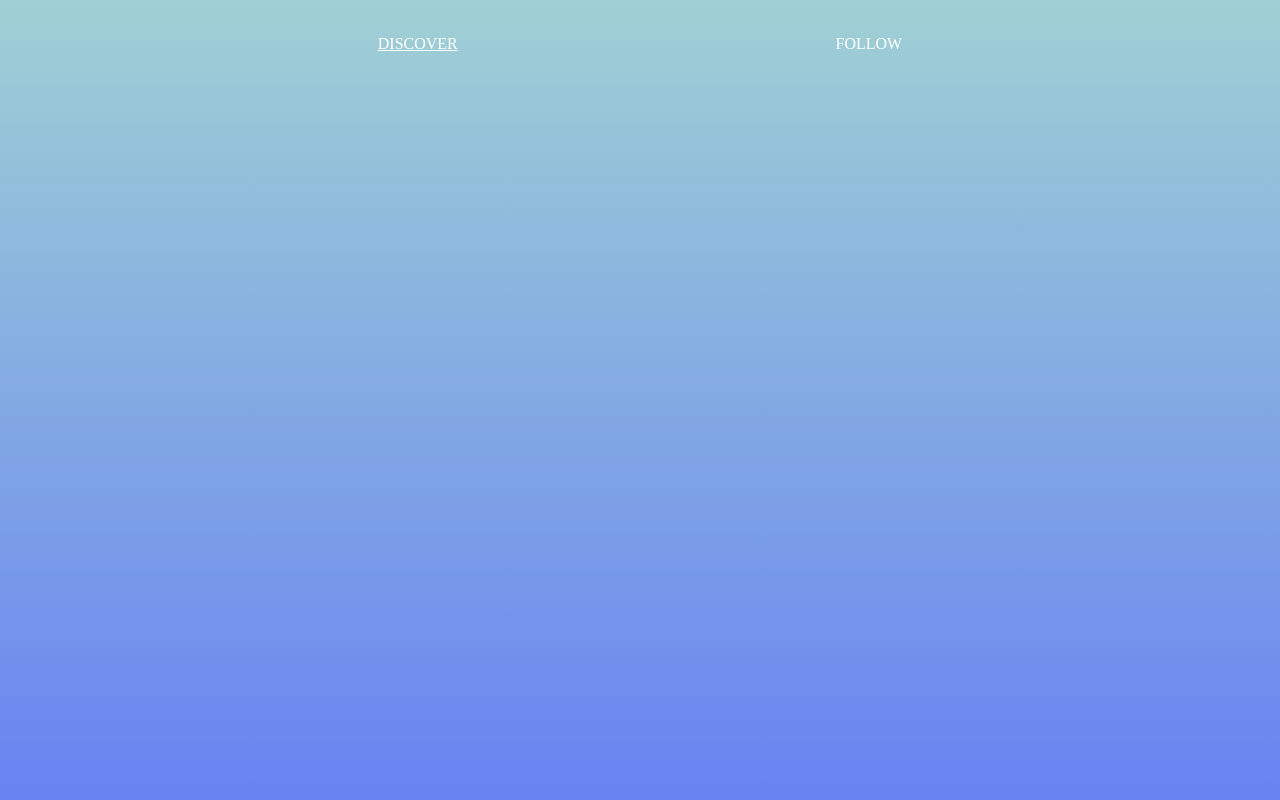
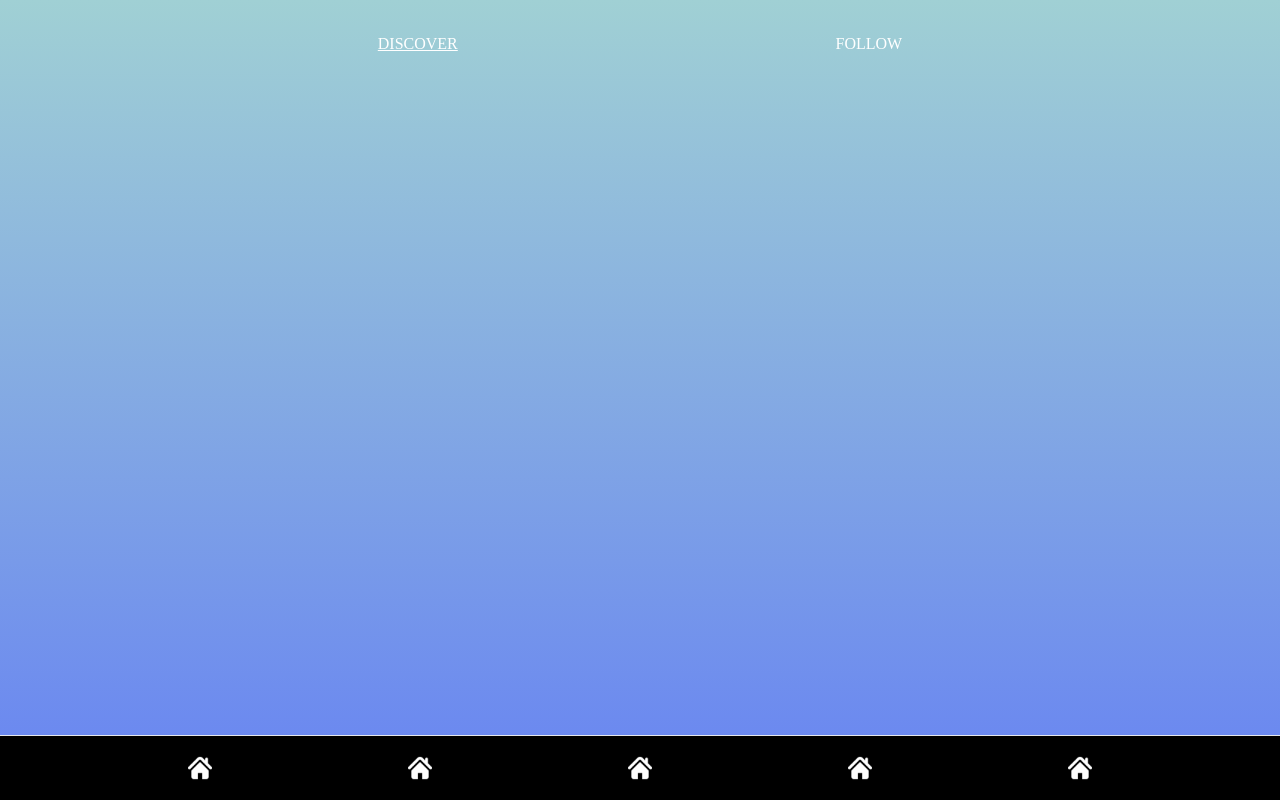
Before and after one commit to virgill-e/app-recette, a Nuxt app: page /home in a window 1280 px wide. Built offline with nearby package versions, Linux system fonts and the light colour scheme.

Commit message:
first view navigation bar

```diff
--- /dev/null
+++ b/app/components/NavBottom.vue
@@ -0,0 +1,21 @@
+<template>
+    <nav class="fixed bottom-0 left-0 right-0 w-full bg-black border-t border-gray-200 shadow-lg">
+        <div class="flex flex-row items-center justify-evenly py-3">
+            <button class="flex flex-col items-center justify-center p-2">
+                <img src="/img/home-icon.png" alt="icon" class="w-6 h-6" />
+            </button>
+            <button class="flex flex-col items-center justify-center p-2">
+                <img src="/img/home-icon.png" alt="icon" class="w-6 h-6" />
+            </button>
+            <button class="flex flex-col items-center justify-center p-2">
+                <img src="/img/home-icon.png" alt="icon" class="w-6 h-6" />
+            </button>
+            <button class="flex flex-col items-center justify-center p-2">
+                <img src="/img/home-icon.png" alt="icon" class="w-6 h-6" />
+            </button>
+            <button class="flex flex-col items-center justify-center p-2">
+                <img src="/img/home-icon.png" alt="icon" class="w-6 h-6" />
+            </button>
+        </div>
+    </nav>
+</template>
--- a/app/pages/home.vue
+++ b/app/pages/home.vue
@@ -1,5 +1,6 @@
 <template>
-    <div class="w-screen py-8">
+    <div class="w-screen py-8 pb-20">
         <NavTop />
+        <NavBottom />
     </div>
 </template>
```
Also changed, not shown: public/img/home-icon.png (added), public/svg/google-icon.svg (deleted).
